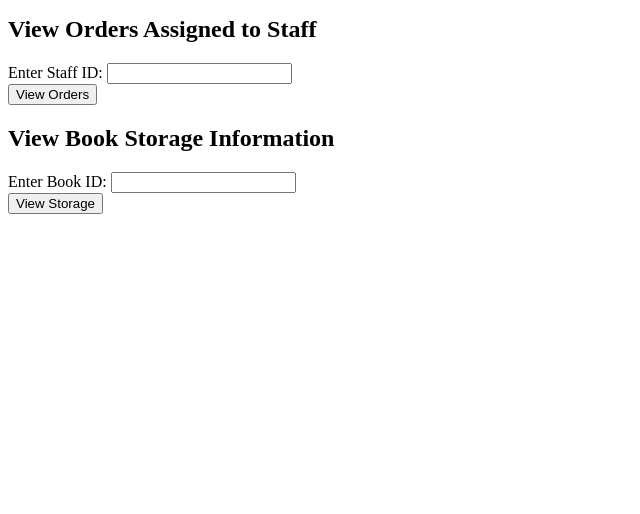
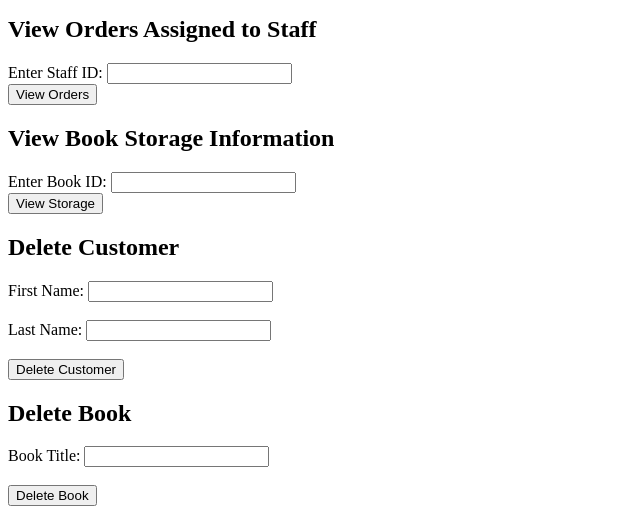
Before and after one commit to larakallas/433, a Flask app: page / in a window 1280 px wide. Shown: the part 615-1129 px from the top of the page, without its empty margins (0-640 px from the left). Before the commit the page ends 829 px from the top, so only its background shows below. Run offline with Flask 3, Linux system fonts and the light colour scheme; data that the repository does not hold is empty; some libraries are stand-ins or nearby versions.

Commit message:
Update index.html

```diff
--- a/Templates/index.html
+++ b/Templates/index.html
@@ -57,5 +57,19 @@
         <input type="text" id="book_id" name="book_id" required><br>
         <input type="submit" value="View Storage">
     </form>
+    <h2>Delete Customer</h2>
+    <form action="/delete_customer" method="post">
+        <label for="first_name">First Name:</label>
+        <input type="text" id="first_name" name="first_name"><br><br>
+        <label for="last_name">Last Name:</label>
+        <input type="text" id="last_name" name="last_name"><br><br>
+        <input type="submit" value="Delete Customer">
+    </form>
+    <h2>Delete Book</h2>
+    <form action="/delete_book" method="post">
+        <label for="book_title">Book Title:</label>
+        <input type="text" id="book_title" name="title" required><br><br>
+        <input type="submit" value="Delete Book">
+    </form>
 </body>
 </html>
```
